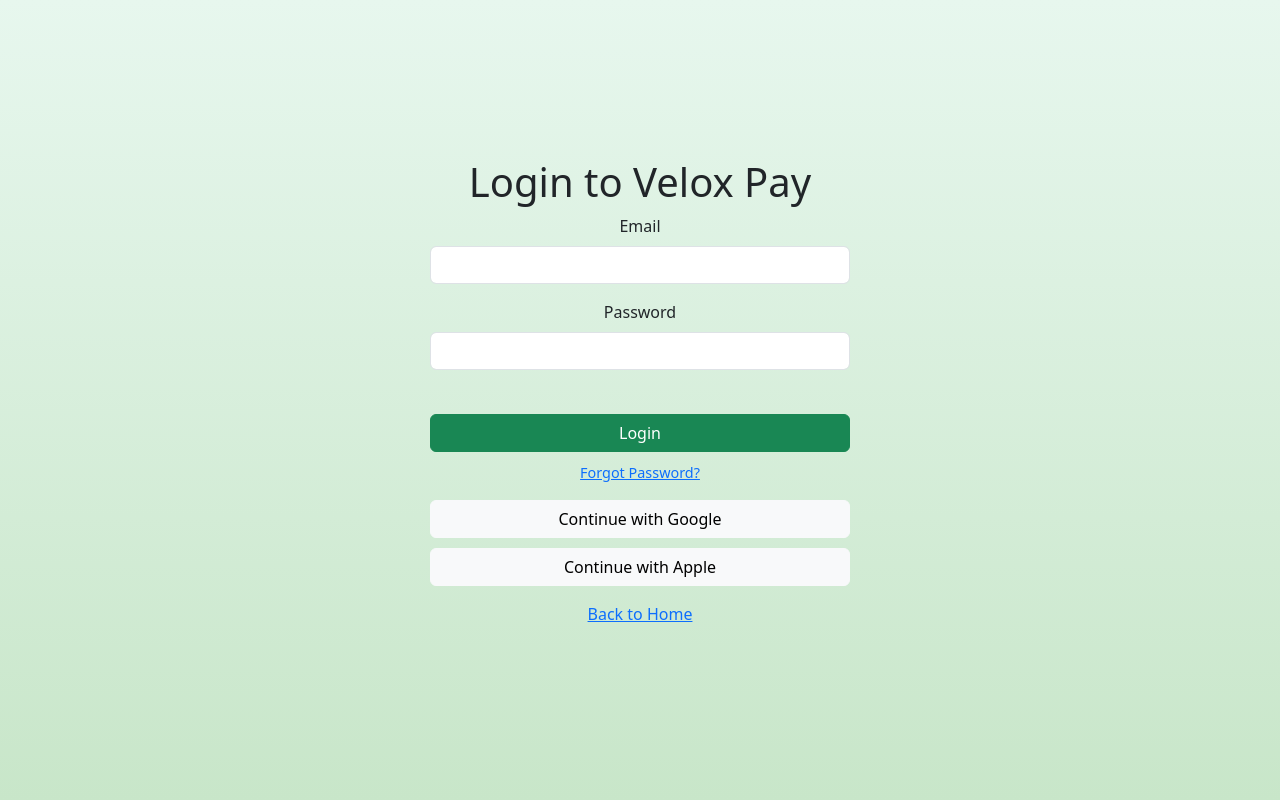
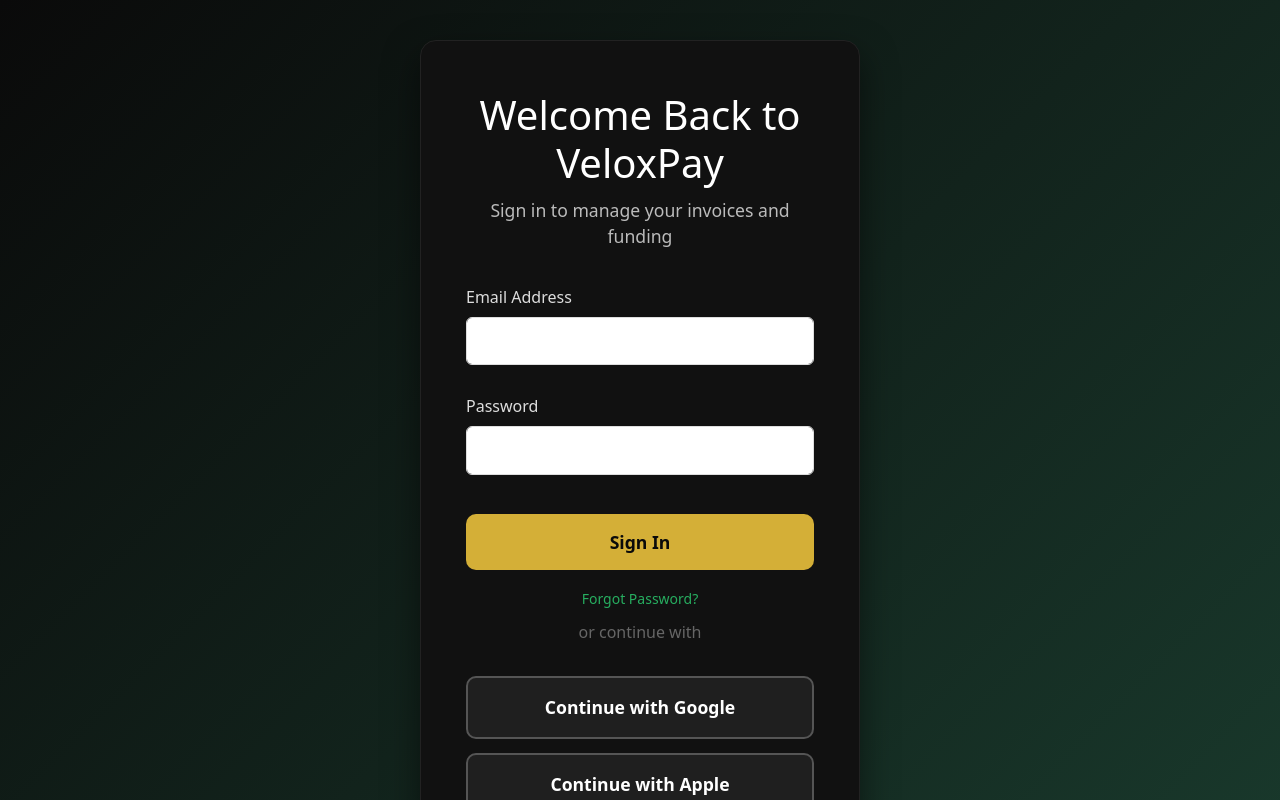
Before and after one commit to ingdavidavila/veloxpay, a React (Create React App) app in the folder veloxpay/: page /login in a window 1280 px wide. Shown: the top 800 px of the page. Built offline with nearby package versions, Linux system fonts and the light colour scheme; no server answers.

Commit message:
css done on logins

```diff
--- a/veloxpay/src/App.css
+++ b/veloxpay/src/App.css
@@ -11,68 +11,6 @@
   display: flex;
   justify-content: center;
   align-items: center;
-}
-
-/* ====================== LANDING ====================== */
-.landing-box {
-  text-align: center;
-  width: 420px;
-}
-
-.feature-card {
-  background: white;
-  border-radius: 14px;
-  padding: 18px;
-  margin-top: 16px;
-  display: flex;
-  align-items: center;
-  gap: 14px;
-  transition: transform 0.2s ease;
-}
-
-.feature-card:hover {
-  transform: scale(1.025);
-}
-
-.feature-icon {
-  width: 42px;
-  height: 42px;
-  background: #e7f7ee;
-  border-radius: 10px;
-  display: flex;
-  align-items: center;
-  justify-content: center;
-}
-
-.feature-text {
-  text-align: left;
-}
-
-.primary-button {
-  margin-top: 28px;
-  width: 100%;
-  border-radius: 12px;
-  padding: 12px;
-  font-weight: 600;
-}
-
-.login-text {
-  margin-top: 14px;
-  color: #6c757d;
-}
-
-.social-login {
-  margin-top: 16px;
-  display: flex;
-  flex-direction: column;
-  gap: 10px;
-}
-
-.auth-button {
-  width: 100%;
-  border-radius: 12px;
-  padding: 10px;
-  font-weight: 500;
 }
 
 /* ====================== DASHBOARD ====================== */
@@ -630,59 +568,6 @@
 
 /* ====================== FOOTER ====================== */
 .dashboard-footer {
-  position: absolute;
-  bottom: 0;
-  left: 0;
-  right: 0;
-  padding: 2rem 20px 1.5rem;
-  border-top: 1px solid #eaeaea;
-  background: #f9f9f9;
-  z-index: 10;
-  text-align: center;
-  color: #999;
-  font-size: 0.9rem;
-}
-
-/* Make sure main content has enough bottom padding so footer doesn't overlap */
-.dashboard-main {
-  padding-bottom: 120px;   /* This is the key fix */
-  min-height: calc(100vh - 240px); /* Prevents footer overlap on short pages */
-}
-
-.dashboard-container {
-  position: relative;
-  min-height: 100vh;
-}
-
-/* Footer links */
-.footer-links {
-  display: flex;
-  justify-content: center;
-  gap: 2rem;
-  margin-bottom: 1rem;
-  flex-wrap: wrap;
-}
-
-.footer-link {
-  color: #666;
-  text-decoration: none;
-  font-size: 0.9rem;
-  transition: color 0.2s ease;
-}
-
-.footer-link:hover {
-  color: #27ae60;
-}
-
-.footer-company {
-  font-weight: 500;
-  color: #333;
-  margin-top: 8px;
-}
-
-
-/* ====================== FOOTER ====================== */
-.dashboard-footer {
   position: relative;         /* Changed from absolute */
   margin-top: auto;           /* Pushes it to bottom when using flex */
   padding: 2rem 40px 1.5rem;  /* More left padding to account for sidebar */
@@ -1107,3 +992,229 @@
   color: #bbb;
   margin-bottom: 2rem;
 }
+
+/* ====================== PREMIUM AUTH PAGES (Login / Signup) ====================== */
+.premium-auth-page {
+  min-height: 100vh;
+  background: linear-gradient(135deg, #0a0a0a 0%, #1a3c2e 100%);
+  display: flex;
+  align-items: center;
+  justify-content: center;
+  padding: 40px 20px;
+}
+
+.premium-auth-box {
+  background: #111;
+  border: 1px solid #222;
+  border-radius: 16px;
+  padding: 50px 45px;
+  max-width: 440px;
+  width: 100%;
+  box-shadow: 0 15px 35px rgba(0, 0, 0, 0.5);
+}
+
+.auth-header {
+  text-align: center;
+  margin-bottom: 2.2rem;
+}
+
+.auth-header h1 {
+  color: white;
+  font-size: 2.5rem;
+  margin-bottom: 0.6rem;
+}
+
+.auth-header p {
+  color: #bbb;
+  font-size: 1.1rem;
+}
+
+.form-group {
+  margin-bottom: 1.8rem;
+}
+
+.form-label {
+  color: #ddd;
+  margin-bottom: 10px;
+  display: block;
+  font-weight: 500;
+}
+
+.premium-input {
+  background: #1a1a1a;
+  border: 1px solid #333;
+  color: #f0f0f0;
+  padding: 14px 18px;
+  border-radius: 10px;
+  font-size: 1.05rem;
+}
+
+.premium-input:focus {
+  border-color: #d4af37;
+  box-shadow: 0 0 0 3px rgba(212, 175, 55, 0.2);
+  outline: none;
+}
+
+.btn-gold {
+  background: #d4af37;
+  color: #0a0a0a;
+  font-weight: 600;
+  padding: 15px;
+  border-radius: 10px;
+  font-size: 1.1rem;
+}
+
+.btn-gold:hover {
+  background: #e5c158;
+}
+
+.divider {
+  text-align: center;
+  color: #666;
+  padding-top: 10px;
+  position: relative;
+}
+
+.auth-link, .forgot-link, .back-home {
+  color: #27ae60;
+  text-decoration: none;
+}
+
+.auth-link:hover, .forgot-link:hover {
+  text-decoration: underline;
+}
+
+.auth-footer-text {
+  color: #bbb;
+}
+
+.social-login {
+  margin-top: 2rem;
+  display: flex;
+  flex-direction: column;
+  gap: 14px;
+}
+
+.social-btn {
+  width: 100%;
+  padding: 16px 20px;
+  border-radius: 10px;
+  font-size: 1.1rem;
+  font-weight: 600;
+  border: 2px solid #555;
+  background: #1f1f1f;
+  color: #ffffff;           /* Bright white text - now clearly visible */
+  transition: all 0.3s ease;
+  display: flex;
+  align-items: center;
+  justify-content: center;
+  gap: 12px;
+  cursor: pointer;
+}
+
+.social-btn:hover {
+  background: #2a2a2a;
+  border-color: #d4af37;    /* Gold border on hover */
+  color: #d4af37;           /* Gold text on hover */
+  transform: translateY(-3px);
+  box-shadow: 0 4px 15px rgba(212, 175, 55, 0.25);
+}
+/* ====================== PREMIUM SIGNUP - MATCHING HOME STYLE ====================== */
+
+.premium-signup-page {
+  min-height: 100vh;
+  background: linear-gradient(135deg, #0a0a0a 0%, #1a3c2e 100%);
+  display: flex;
+  align-items: center;
+  justify-content: center;
+  padding: 40px 20px;
+}
+
+.premium-signup-box {
+  background: #111;
+  border: 1px solid #222;
+  border-radius: 16px;
+  padding: 50px 45px;
+  max-width: 440px;
+  width: 100%;
+  box-shadow: 0 15px 35px rgba(0,0,0,0.5);
+}
+
+.premium-signup-box h1 {
+  color: white;
+  text-align: center;
+  margin-bottom: 0.5rem;
+}
+
+.premium-signup-box p {
+  color: #bbb;
+  text-align: center;
+  margin-bottom: 2rem;
+}
+
+.form-group {
+  margin-bottom: 1.8rem;
+}
+
+.form-label {
+  color: #ddd;
+  margin-bottom: 10px;
+  display: block;
+  font-weight: 500;
+}
+
+.form-control {
+  background: #1a1a1a;
+  border: 1px solid #333;
+  color: #f0f0f0;
+  padding: 14px 18px;
+  border-radius: 10px;
+  font-size: 1.05rem;
+}
+
+.form-control:focus {
+  border-color: #d4af37;
+  box-shadow: 0 0 0 3px rgba(212, 175, 55, 0.2);
+}
+
+.password-toggle-btn {
+  position: absolute;
+  right: 16px;
+  top: 50%;
+  transform: translateY(-50%);
+  background: none;
+  border: none;
+  color: #999;
+  font-size: 1.1rem;
+  cursor: pointer;
+}
+
+.password-toast {
+  background: #1a1a1a;
+  border: 1px solid #333;
+  border-radius: 10px;
+  padding: 16px;
+  margin-top: 12px;
+  color: #ddd;
+}
+
+.btn-gold {
+  background: #d4af37;
+  color: #0a0a0a;
+  font-weight: 600;
+  padding: 15px;
+  border-radius: 10px;
+  width: 100%;
+  font-size: 1.1rem;
+  margin-top: 10px;
+}
+
+.btn-gold:hover {
+  background: #e5c158;
+}
+
+.btn-gold:disabled {
+  background: #555;
+  color: #999;
+  cursor: not-allowed;
+}
--- a/veloxpay/src/Login.js
+++ b/veloxpay/src/Login.js
@@ -16,25 +16,20 @@
   // Handle redirect from Apple/other OAuth providers
   useEffect(() => {
     const token = searchParams.get('token');
-    const error = searchParams.get('error');
+    const errorParam = searchParams.get('error');
 
     if (token) {
-      // Try to decode JWT to get user info (basic decode, not verification)
       try {
         const payload = JSON.parse(atob(token.split('.')[1]));
-        const userData = {
-          userId: payload.userId,
-          // Add more user data if available
-        };
+        const userData = { userId: payload.userId };
         login(token, userData);
         navigate('/dashboard');
       } catch (err) {
         console.error('Error decoding token:', err);
-        // Still set token even if decode fails
         login(token, {});
         navigate('/dashboard');
       }
-    } else if (error) {
+    } else if (errorParam) {
       setError('Authentication failed. Please try again.');
     }
   }, [searchParams, navigate, login]);
@@ -46,9 +41,7 @@
     try {
       const response = await fetch('http://localhost:5000/api/login', {
         method: 'POST',
-        headers: {
-          'Content-Type': 'application/json',
-        },
+        headers: { 'Content-Type': 'application/json' },
         body: JSON.stringify({ email, password }),
       });
 
@@ -72,12 +65,8 @@
       try {
         const response = await fetch('http://localhost:5000/api/google', {
           method: 'POST',
-          headers: {
-            'Content-Type': 'application/json',
-          },
-          body: JSON.stringify({
-            credential: tokenResponse.credential,
-          }),
+          headers: { 'Content-Type': 'application/json' },
+          body: JSON.stringify({ credential: tokenResponse.credential }),
         });
 
         if (!response.ok) {
@@ -94,65 +83,86 @@
         setError('Google login failed');
       }
     },
-    onError: () => {
-      setError('Google login failed');
-    },
+    onError: () => setError('Google login failed'),
   });
 
   const handleAppleLogin = () => {
-    // Redirect to backend Apple auth endpoint
-    window.open(
-    "http://localhost:5000/auth/apple",
-    "Apple Login",
-    "width=500,height=700"
-);
+    window.open("http://localhost:5000/auth/apple", "Apple Login", "width=500,height=700");
   };
 
   return (
-    <div className="app-container">
-      <div className="landing-box">
-        <h1>Login to Velox Pay</h1>
+    <div className="premium-auth-page">
+      <div className="premium-auth-box">
+        <div className="auth-header">
+          <h1>Welcome Back to VeloxPay</h1>
+          <p>Sign in to manage your invoices and funding</p>
+        </div>
+
         {error && <div className="alert alert-danger">{error}</div>}
+
         <form onSubmit={handleSubmit}>
-          <div className="mb-3">
-            <label htmlFor="email" className="form-label">Email</label>
+          <div className="form-group">
+            <label htmlFor="email" className="form-label">Email Address</label>
             <input
               type="email"
-              className="form-control"
+              className="form-control premium-input"
               id="email"
               value={email}
               onChange={(e) => setEmail(e.target.value)}
               required
             />
           </div>
-          <div className="mb-3">
+
+          <div className="form-group">
             <label htmlFor="password" className="form-label">Password</label>
             <input
               type="password"
-              className="form-control"
+              className="form-control premium-input"
               id="password"
               value={password}
               onChange={(e) => setPassword(e.target.value)}
               required
             />
           </div>
-          <button type="submit" className="btn btn-success primary-button">Login</button>
-          <div className="text-center mt-2">
+
+          <button type="submit" className="btn-gold btn-large w-100">
+            Sign In
+          </button>
+
+          <div className="text-center mt-3">
             <small>
-              <Link to="/forgot-password" style={{ fontSize: '0.9rem' }}>Forgot Password?</Link>
+              <Link to="/forgot-password" className="forgot-link">Forgot Password?</Link>
             </small>
           </div>
-          <div className="social-login">
-            <button type="button" className="btn btn-light auth-button" onClick={() => googleLogin()}>
-              Continue with Google
-            </button>
-            <button type="button" className="btn btn-light auth-button" onClick={handleAppleLogin}>
-              Continue with Apple
-            </button>
-          </div>
         </form>
-        <p className="mt-3">
-          <Link to="/">Back to Home</Link>
+
+        <div className="divider">
+          <span>or continue with</span>
+        </div>
+
+        <div className="social-login">
+          <button
+            type="button"
+            className="auth-button social-btn"
+            onClick={() => googleLogin()}
+          >
+            Continue with Google
+          </button>
+          <button
+            type="button"
+            className="auth-button social-btn"
+            onClick={handleAppleLogin}
+          >
+            Continue with Apple
+          </button>
+        </div>
+
+        <p className="mt-4 text-center auth-footer-text">
+          Don't have an account? <Link to="/signup" className="auth-link">Create one here</Link>
+        </p>
+
+        <p className="text-center mt-3">
+          <Link to="/" className="back-home">← Back to Home</Link>
         </p>
       </div>
     </div>
```
Also changed, not shown: veloxpay/src/ForgotPassword.js (+6 -6 lines), veloxpay/src/Signup.js (+5 -5 lines).
